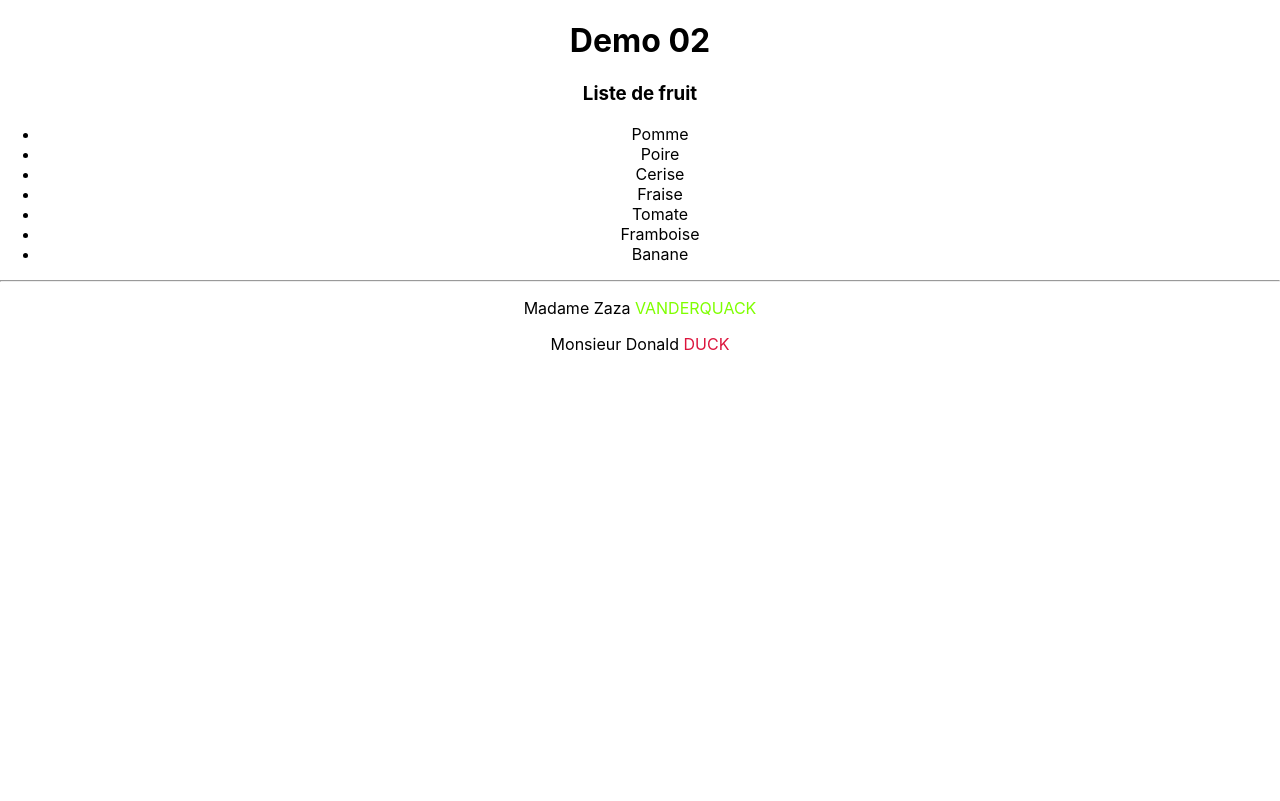
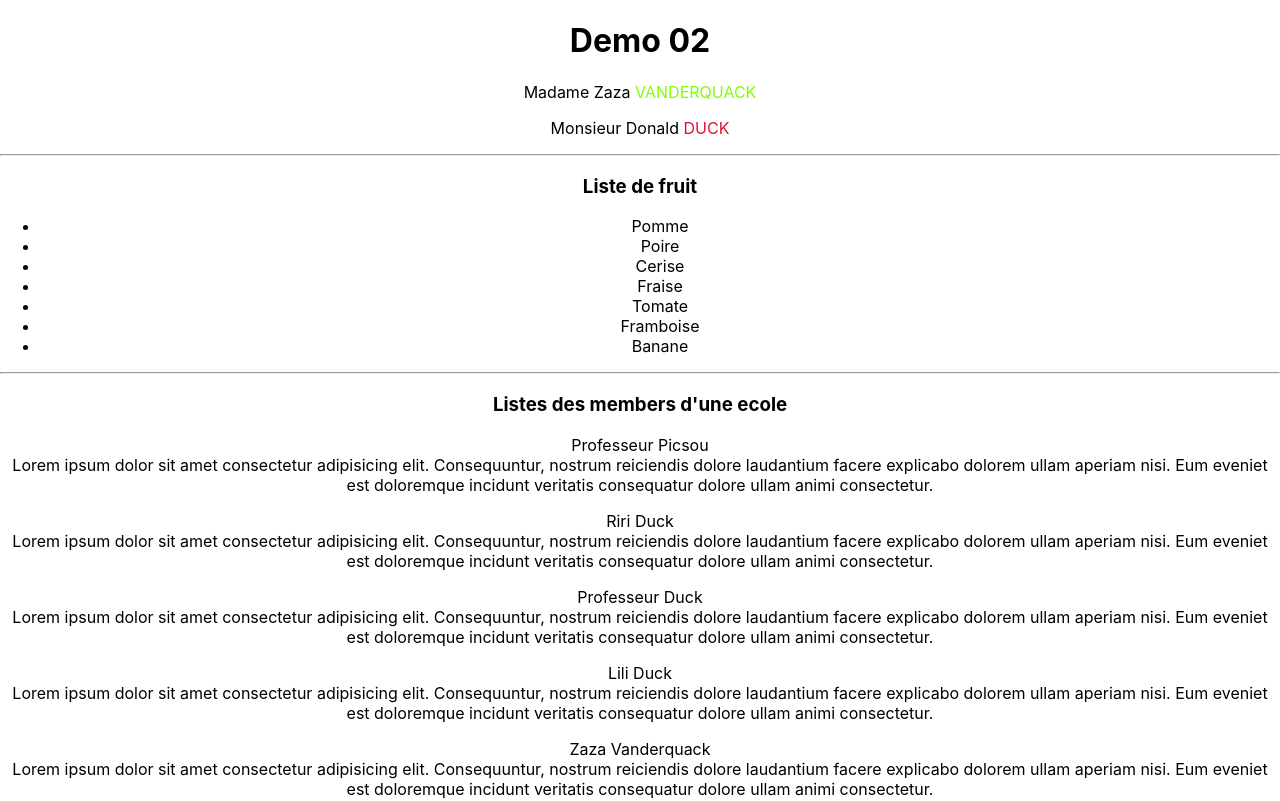
Before and after one commit to FormCours/I3_Web10_React_Demo02, a React (Create React App) app: page / in a window 1280 px wide. Shown: the top 801 px of the page. Built offline with nearby package versions, Linux system fonts and the light colour scheme.

Commit message:
Liste de membre d'une ecole

```diff
--- a/src/App.js
+++ b/src/App.js
@@ -1,19 +1,32 @@
 import './App.css';
 import FruitList from './components/fruit-list/fruit-list';
 import Person from './components/person/person';
+import SchoolMemberList from './components/school-member-list/school-member-list';
 
 function App() {
+
+  const people = [
+    { id: 1, firstname: 'Balthazar', lastname: 'Picsou', status: 'Prof'},
+    { id: 2, firstname: 'Riri', lastname: 'Duck', status: 'Eleve'},
+    { id: 3, firstname: 'Donald', lastname: 'Duck', status: 'Prof'},
+    { id: 4, firstname: 'Lili', lastname: 'Duck', status: 'Eleve'},
+    { id: 5, firstname: 'Zaza', lastname: 'Vanderquack', status: 'Eleve'},
+    { id: 6, firstname: 'Gontran', lastname: 'Bonheur', status: 'Prof'},
+    { id: 7, firstname: 'Fifi', lastname: 'Duck', status: 'Eleve'}
+  ];
+
   return (
     <div className="App">
       <h1>Demo 02</h1>
 
+      <Person firstname='Zaza' lastname='Vanderquack' gender='F' />
+      <Person firstname='Donald' lastname='Duck' gender='M' />
+
+      <hr />
       <FruitList />
 
       <hr/>
-
-      <Person firstname='Zaza' lastname='Vanderquack' gender='F' />
-      <Person firstname='Donald' lastname='Duck' gender='M' />
-
+      <SchoolMemberList members={people} />
     </div>
   );
 }
--- /dev/null
+++ b/src/components/school-member-list/school-member-list.jsx
@@ -0,0 +1,39 @@
+const SchoolMemberListItem = (props) => {
+    const {firstname, lastname, status} = props;
+
+    return (
+        <article>
+            <p>
+                {(status !== 'Prof') ? firstname : 'Professeur'} {lastname}
+                <br/>
+                Lorem ipsum dolor sit amet consectetur adipisicing elit. Consequuntur, nostrum reiciendis dolore laudantium facere explicabo dolorem ullam aperiam nisi. Eum eveniet est doloremque incidunt veritatis consequatur dolore ullam animi consectetur.
+            </p>
+        </article>
+    )
+};
+
+const SchoolMemberList = (props) => {
+
+    const membersJSX = props.members.map(
+        member => <SchoolMemberListItem key={member.id} {...member} />
+    );
+
+    // const membersJSX = props.members.map(
+    //     member => <SchoolMemberListItem key={member.id} firstname={member.firstname}
+    //                                                     lastname={member.lastname}
+    //                                                     status={member.status} />
+    // );
+
+    return (<>
+        <h3>Listes des members d'une ecole</h3>
+        <section>
+            {membersJSX}
+        </section>
+    </>);
+};
+
+SchoolMemberList.defaultProps = {
+    members: []
+};
+
+export default SchoolMemberList;
```
